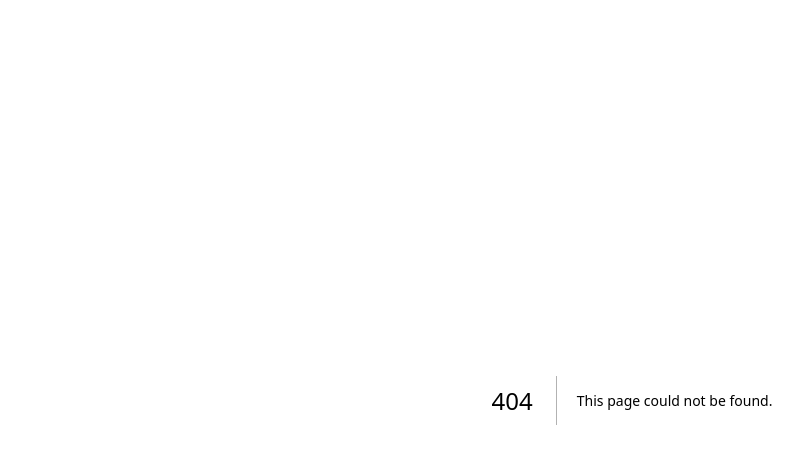
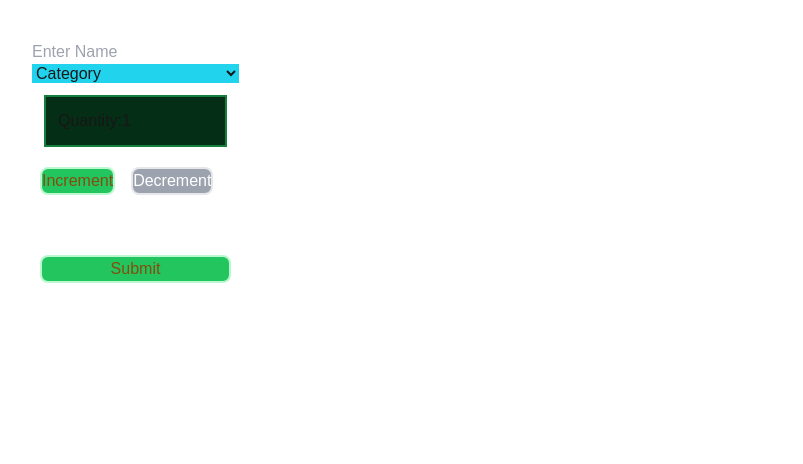
Before and after one commit to matfren/cprg306-assignments, a Next.js app: page /week-5 in a window 1280 px wide. Before the commit this address had no page. Shown: the top 464 px of the page, without its empty margins (8-811 px from the left). Built offline with nearby package versions, Linux system fonts and the light colour scheme.

Commit message:
Continuing Work on week-5
Partial work completed on week-5 assignment.

```diff
--- a/app/page.js
+++ b/app/page.js
@@ -11,6 +11,7 @@ export default function Home () {
         <li className={linkStyling}><Link href="/week-2" >Week 2 Assignment</Link></li>
         <li className={linkStyling}><Link href="/week-3" >Week 3 Assignment</Link></li>
         <li className={linkStyling}><Link href="/week-4" >Week 4 Assignment</Link></li>
+        <li className={linkStyling}><Link href="/week-5" >Week 5 Assignment</Link></li>
       </ul>
     </main>
   );
--- /dev/null
+++ b/app/week-5/new-item.js
@@ -0,0 +1,89 @@
+"use client"
+
+import {useState} from "react";
+
+export default function NewItem() {
+
+    //State variable for quantity that starts with the integer 1.
+    const [quantity, setQuantity] = useState(1);
+    //State variable for name that starts blank.
+    const [name, setName] = useState("");
+    //State variable for category which is initially set to Produce.
+    const [category, setCategory] = useState("Produce");
+
+
+
+
+
+    //Prevents the default submission event. Create item object containing the three states then log it in the console.
+    const handleSubmit = (submitEvent) => {
+        submitEvent.preventDefault();
+        const item = {quantity, name, category};
+        console.log(item);
+        alert(item);
+        //***RESET ITEM HERE
+    };
+
+
+    //Styles for the button when enabled and disabled.
+    let buttonStyle = "m-2 bg-green-500 hover:bg-green-300 text-yellow-800 border-solid border-2 border-green-200 rounded-lg";
+    let incrementButton = buttonStyle;
+    let decrementButton = buttonStyle;
+    let disabledButton = "m-2 bg-gray-400 text-white border-solid border-2 border-gray-200 rounded-lg";
+
+
+    //Checks if the quantity matches the minimum or maximum and applies style when they reach those amounts.
+    if (quantity == 20) {
+        incrementButton = disabledButton;
+    }
+    else if (quantity == 1) {
+        decrementButton = disabledButton;
+    }
+
+    //Increments with a maximum amount of 20.
+    const increment = () => {
+        if (quantity < 20) {
+            setQuantity(quantity + 1);
+        }
+    };
+
+    //Decrements with a minimum amount of 1.
+    const decrement = () => {
+        if (quantity > 1) {
+            setQuantity(quantity - 1);
+        }
+    };
+
+    return (
+        <main>
+            <form className="flex flex-col flex-wrap w-5 m-10">
+                <input type="text" placeholder="Enter Name" onChange={setName} required/>
+                <select className="bg-cyan-400">
+                    <option disable selected hidden>Category</option>
+                    <option value={setCategory}>Produce</option>
+                    <option value={setCategory}>Dairy</option>
+                    <option value={setCategory}>Bakery</option>
+                    <option value={setCategory}>Meat</option>
+                    <option value={setCategory}>Frozen Foods</option>
+                    <option value={setCategory}>Canned Goods</option>
+                    <option value={setCategory}>Dry Goods</option>
+                    <option value={setCategory}>Beverages</option>
+                    <option value={setCategory}>Snacks</option>
+                    <option value={setCategory}>Household</option>
+                    <option value={setCategory}>Other</option>
+                </select>
+                <label className="m-3 p-3 border-solid border-2 border-green-700 bg-green-950">Quantity:{quantity}</label>
+                <div>
+                    <button className={incrementButton}
+                        onClick={increment}>Increment
+                    </button>
+                    <button className={decrementButton}
+                        onClick={decrement}>Decrement
+                    </button>
+                </div>
+                <button className={buttonStyle} onClick={handleSubmit}>Submit</button>
+            </form>
+        </main>
+
+    );
+}
--- /dev/null
+++ b/app/week-5/page.js
@@ -0,0 +1,9 @@
+import NewItem from "./new-item";
+
+export default function Page() {
+    return(
+        <main>
+            <NewItem />
+        </main>
+    )
+}
```
